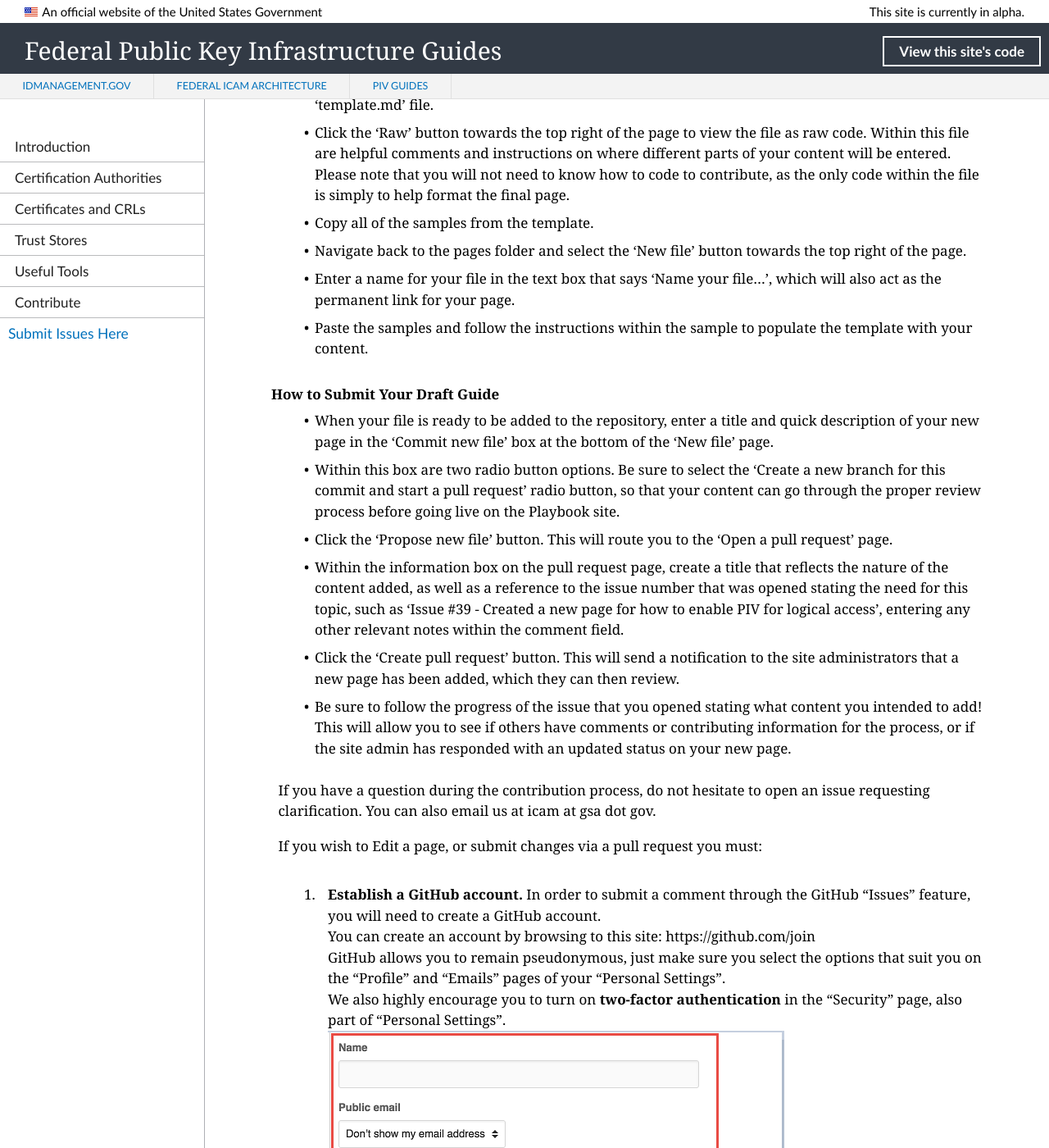
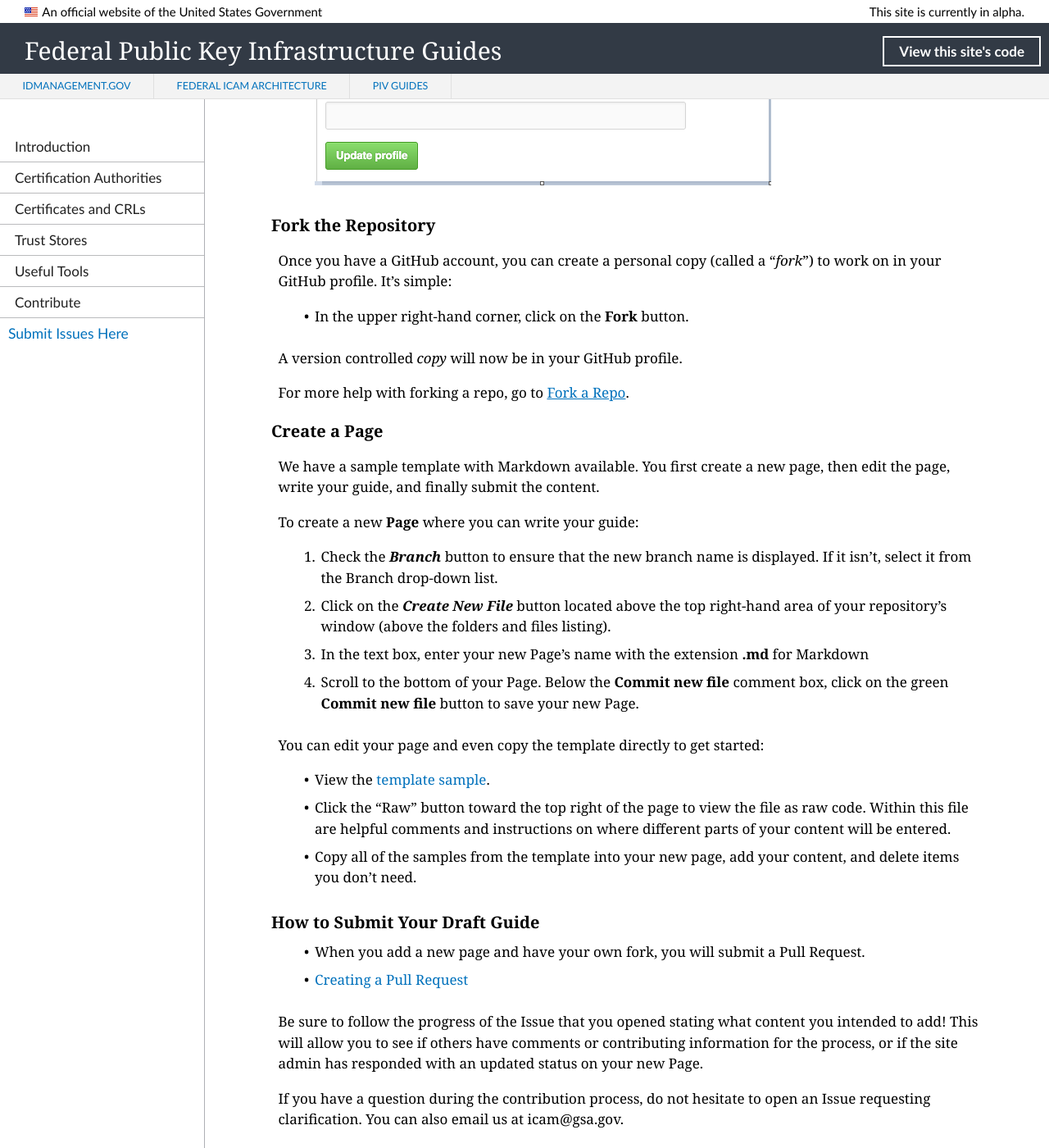
Before and after one commit to GSA/fpki-guides, a Jekyll site: the page built from pages/contribute_addpage.md, in a window 1280 px wide and 1400 px high, scrolled down 955 px. Shown: the whole window at 82% size. Built offline with Jekyll 4.4.1, drawn with Linux system fonts in a browser that asks for light colours; nearby versions of some CDN libraries; some of the changed text lies outside the part shown.

Commit message:
Update contribute_addpage.md
Replicating contribute-addpage.md from PIV-Guides.

```diff
--- a/pages/contribute_addpage.md
+++ b/pages/contribute_addpage.md
@@ -4,60 +4,55 @@
 permalink: /addpage/
 ---
 
-To Add a page:
+To add a Page:
 
-1. **Establish a GitHub account.**
-  To Add a page, Edit a page, or submit a comment or Issue, you will need to create a GitHub account.
-  Create an account by browsing to this site: https://github.com/join
-  GitHub allows you to remain pseudonymous; you can select the options that suit you on the _Profile_ and _Emails_ pages of your _Personal Settings_ in your GitHub account.
-  We also highly encourage you to turn on **two-factor authentication** in the _Security_ page, also part of _Personal Settings_.
+* [Create a GitHub account](#create-a-github-account)
+* [Fork the repository](#fork-the-repository)
+* [Create a page](#create-a-page)
+* [Submit your draft page](#submit-your-draft-page)
+
+Using GitHub as a first-time user can be overwhelming! An introduction video is available from DigitalGov on YouTube: [Introduction to GitHub](https://www.youtube.com/watch?v=uNa9GOtM6NE&t=1737s){:target="blank"}.
+
+### Establish a GitHub Account
+
+You can create an account by browsing to: [Join GitHub](https://github.com/join).
+
+* GitHub allows you to remain almost anonymous if you prefer. Make sure you select the options that suit you on the “Profile” and “Emails” pages of your “Personal Settings.”
+* We also highly encourage you to turn on **two-factor authentication** in the “Security” page (also part of “Personal Settings”).
   ![How to create account]({{site.baseurl}}/assets/img/create_github_account.png)
 
-### Adding Content
+### Fork the Repository
 
-*  To see an example of a topic, visit the Template sample [here](/pages/template.md).
-*  To find this template directly, you can browse the pages folder in the repository and select the 'template.md' file.
-*  Click the 'Raw' button towards the top right of the page to view the file as raw code. Within this file are helpful comments and instructions on where different parts of your content will be entered. Please note that you will not need to know how to code to contribute, as the only code within the file is simply to help format the final page.
-*  Copy all of the samples from the template.
-*  Navigate back to the pages folder and select the 'New file' button towards the top right of the page.
-*  Enter a name for your file in the text box that says 'Name your file...', which will also act as the permanent link for your page.
-*  Paste the samples and follow the instructions within the sample to populate the template with your content.
+Once you have a GitHub account, you can create a personal copy (called a "_fork_") to work on in your GitHub profile.  It's simple:
 
-#### How to Submit Your Draft Guide
-*  When your file is ready to be added to the repository, enter a title and quick description of your new page in the 'Commit new file' box at the bottom of the 'New file' page.
-*  Within this box are two radio button options. Be sure to select the 'Create a new branch for this commit and start a pull request' radio button, so that your content can go through the proper review process before going live on the Playbook site.
-*  Click the 'Propose new file' button. This will route you to the 'Open a pull request' page.
-*  Within the information box on the pull request page, create a title that reflects the nature of the content added, as well as a reference to the issue number that was opened stating the need for this topic, such as 'Issue #39 - Created a new page for how to enable PIV for logical access', entering any other relevant notes within the comment field.
-*  Click the 'Create pull request' button. This will send a notification to the site administrators that a new page has been added, which they can then review.
-*  Be sure to follow the progress of the issue that you opened stating what content you intended to add! This will allow you to see if others have comments or contributing information for the process, or if the site admin has responded with an updated status on your new page.
+*  In the upper right-hand corner, click on the **Fork** button.
 
-If you have a question during the contribution process, do not hesitate to open an issue requesting clarification.  You can also email us at icam at gsa dot gov.
+A version controlled _copy_ will now be in your GitHub profile.
 
+For more help with forking a repo, go to [Fork a Repo](https://help.github.com/articles/fork-a-repo/){:target="blank"}.
 
+### Create a Page
 
+We have a sample template with Markdown available. You first create a new page, then edit the page, write your guide, and finally submit the content.
 
-If you wish to Edit a page, or submit changes via a pull request you must:
+To create a new **Page** where you can write your guide:
 
-1. **Establish a GitHub account.** In order to submit a comment through the GitHub “Issues” feature, you will need to create a GitHub account.
-You can create an account by browsing to this site: https://github.com/join
-GitHub allows you to remain pseudonymous, just make sure you select the options that suit you on the “Profile” and “Emails” pages of your “Personal Settings”.
-We also highly encourage you to turn on **two-factor authentication** in the “Security” page, also part of “Personal Settings”.
-  ![How to create account]({{site.baseurl}}/assets/img/create_github_account.png)
+1. Check the **_Branch_** button to ensure that the new branch name is displayed. If it isn't, select it from the Branch drop-down list.
+2. Click on the **_Create New File_** button located above the top right-hand area of your repository's window (above the folders and files listing).
+3. In the text box, enter your new Page's name with the extension **.md** for Markdown
+4. Scroll to the bottom of your Page. Below the **Commit new file** comment box, click on the green **Commit new file** button to save your new Page.
 
-2. As you are reading and identify comments you would like to make, you can open an Edit the page by clicking on the **Edit this page** link in the upper right hand corner of the **webpage**
+You can edit your page and even copy the template directly to get started:
 
-2. Click on the "New Issue" button in the upper right of the screen.
-    ![Create issue]({{site.baseurl}}/assets/img/create_new_issue.png)
+*  View the [template sample]({{repo_url}}/pages/template.md){:target="blank"}.
+*  Click the "Raw" button toward the top right of the page to view the file as raw code. Within this file are helpful comments and instructions on where different parts of your content will be entered.
+*  Copy all of the samples from the template into your new page, add your content, and delete items you don't need.
 
-2. Provide a short description in the field labeled "Title" for the feedback being provided.
-    ![Issue title]({{site.baseurl}}/assets/img/issue_title.png)
+### How to Submit Your Draft Guide
 
-2. Enter information in the "Write" box and describe the issue.
+*  When you add a new page and have your own fork, you will submit a Pull Request.
+*  [Creating a Pull Request](https://help.github.com/articles/creating-a-pull-request-from-a-fork/){:target="blank"}
 
-2. Hit “Submit New Issue” and you are done!
-    ![Submit issue]({{site.baseurl}}/assets/img/submit_new_issue.png)
+Be sure to follow the progress of the Issue that you opened stating what content you intended to add! This will allow you to see if others have comments or contributing information for the process, or if the site admin has responded with an updated status on your new Page.
 
-2. If you want to keep up with others comments through email and monitor future changes, make sure you choose to “Watch” the project!
-    ![Watch project]({{site.baseurl}}/assets/img/watch_project.png)
-
-If you are familiar with GitHub, you are also welcome to provide changes as a **Pull Request**.
+If you have a question during the contribution process, do not hesitate to open an Issue requesting clarification.  You can also email us at icam@gsa.gov.
```
